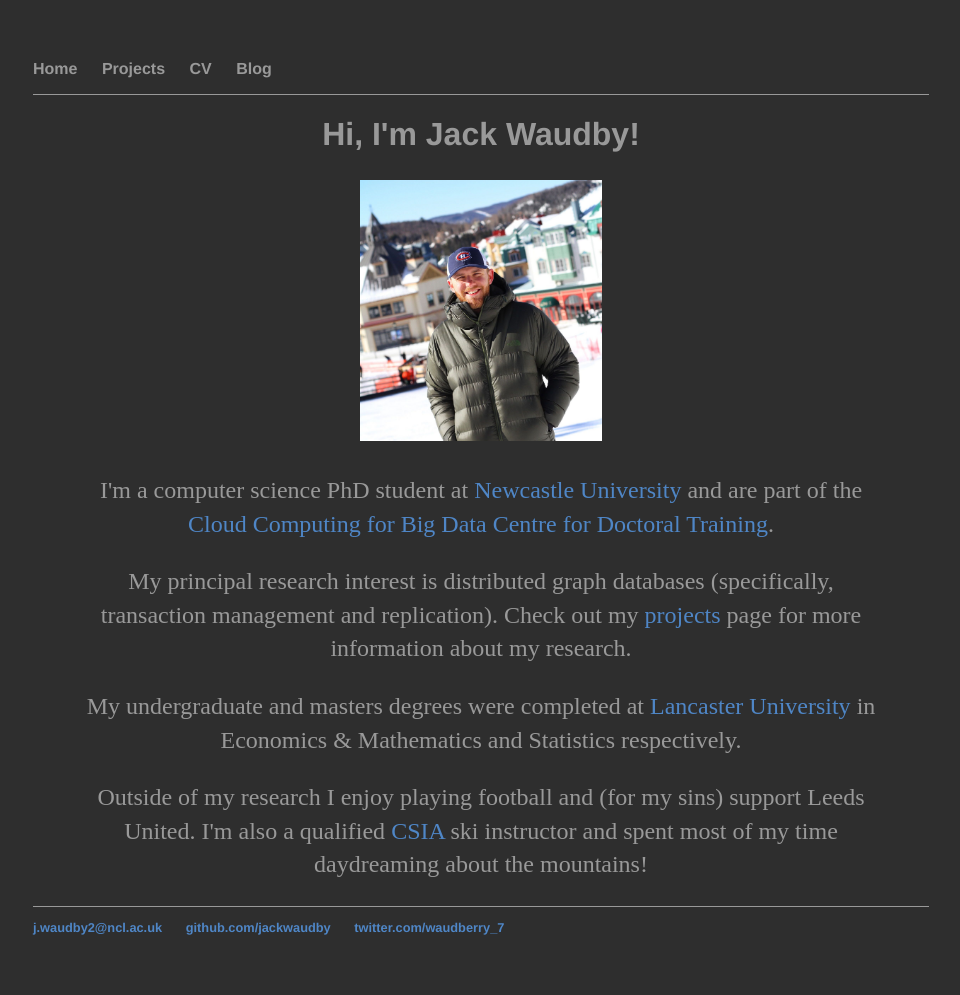
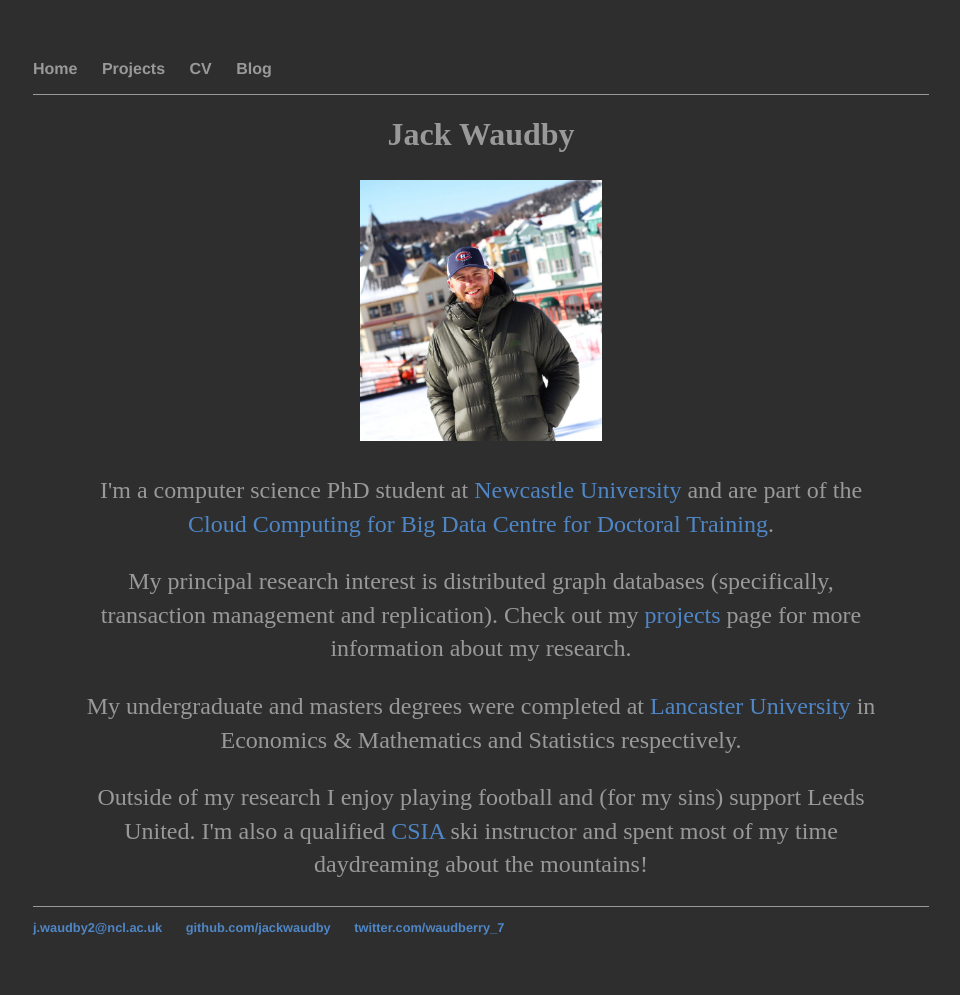
Before and after one commit to jackwaudby/jackwaudby.github.io, a Jekyll site: the page built from index.html, in a window 1280 px wide. Shown: the whole page, without its empty margins (159-1119 px from the left). Built offline with Jekyll 4.4.1, drawn with Linux system fonts in a browser that asks for light colours.

Commit message:
new styling v2

```diff
--- a/css/main.css
+++ b/css/main.css
@@ -46,13 +46,13 @@
 
 h1 {
     font-size: 2em;
-    font-family:'Helvetica', 'Arial', 'Sans-Serif';
-}
+  }
 
 p {
     font-size: 1.5em;
     line-height: 1.4em;
-    }
+    font-family: 'Ubuntu';
+}
 
 /* blog styling */
 
--- a/index.html
+++ b/index.html
@@ -4,8 +4,8 @@
 ---
 <div class="cont">
   <div class="info">
-    <h1>Hi, I'm Jack Waudby!</h1>
-    <div class="pic">
+    <h1>{{ page.title}}</h1>
+        <div class="pic">
       <img src="me.JPG" alt="Jack Waudby">
     </div>
     <p>I'm a computer science PhD student at <a href="https://www.ncl.ac.uk"> Newcastle University</a> and are part of the <a href="https://www.ncl.ac.uk/bigdata/">Cloud Computing for Big Data Centre for Doctoral Training</a>.</p>
--- a/projects/index.html
+++ b/projects/index.html
@@ -3,5 +3,5 @@
 title: Jack Waudby's Projects
 ---
 <div class="blurb">
-  <p> Here is a brief summary of the projects I've been involved in over the years</p>
+
 </div><!-- /.blurb -->
```
